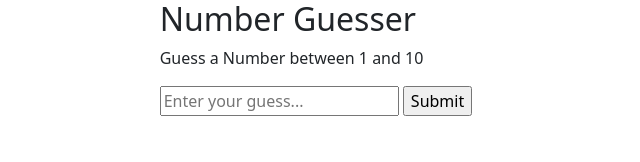
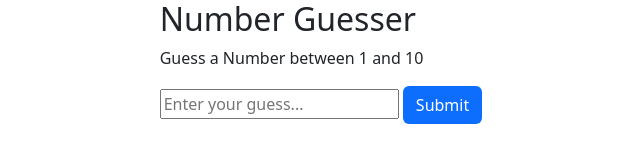
Before and after one commit to A-Richdom/GUESS-NUMBER-GAME, a plain HTML site: page guessNumber.html in a window 1280 px wide. Shown: the whole page, without its empty margins (279-919 px from the left). Drawn offline with nearby package versions, Linux system fonts and the light colour scheme.

Commit message:
Check if you are wrong statement

```diff
--- a/guessNumber.html
+++ b/guessNumber.html
@@ -15,7 +15,7 @@
             <p>Guess a Number between <span class="min-num"></span> and <span class="max-num"></span>
             </p>
             <input type="number"  id="guess-input" placeholder="Enter your guess...">
-            <input type="submit" value="Submit" id="guess-btn">
+            <input type="submit" value="Submit" class="btn btn-control bg-primary text-white" id="guess-btn">
             <p class="message"></p>
         </div>
 
@@ -65,6 +65,8 @@
 
         //CHECK if You WON
         if (guess === winningNum) {
+
+            // gameOver(true, `${winningNum} is correct..YOU WIN`);
             //input disabled
             guess.disabled = true
 
@@ -75,12 +77,12 @@
             setMessage(`${winningNum} is correct..YOU WIN`, 'green', 'bold')
         }
 
+        //CHECK if You LOST
         else {
             // guessesLeft = guessesLeft -1
             guessesLeft -=1
-        }
 
-        //GAME OVER You lost
+            //Game Over You lost
         if (guessesLeft === 0) {
             //input disabled
             guess.disabled = true
@@ -92,7 +94,7 @@
             setMessage(`Game Over,YOU LOST...The correct answer is ${winningNum}`, 'red', 'bold')
         }
 
-        //GAME CONTINUE - Answer wrong
+        //Game Continue - Answer wrong
         else {
             //borderColor
             guessInput.style.borderColor = 'red'
@@ -103,9 +105,28 @@
             //clear input
             guessInput.value = '';
         }
+        }
+
+
+
     })
 
+    // function gameOver(won, msg) {
+    //     let color;
+    //     won === true ? color = 'green' : color = 'red'
+
+    //     //input disabled
+    //         // guess.disabled = true
+
+    //         //borderColor
+    //         guessInput.style.borderColor = color;
+
+    //         //set message
+    //         setMessage(msg);
+    // }
+
     function setMessage(msg, color, fontWeight) {
+        // let color;
         message.textContent = msg
         message.style.color = color
         message.style.fontWeight = fontWeight
```
